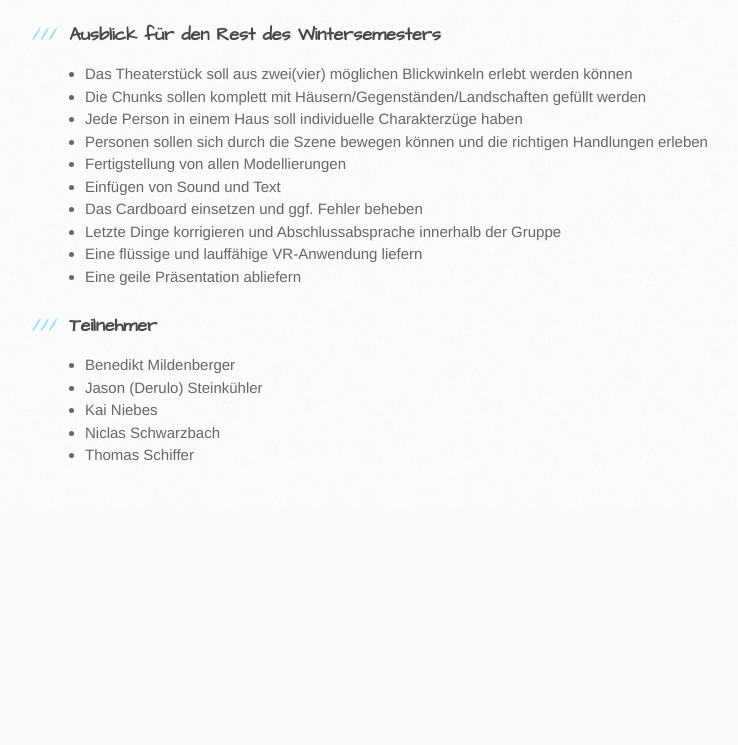
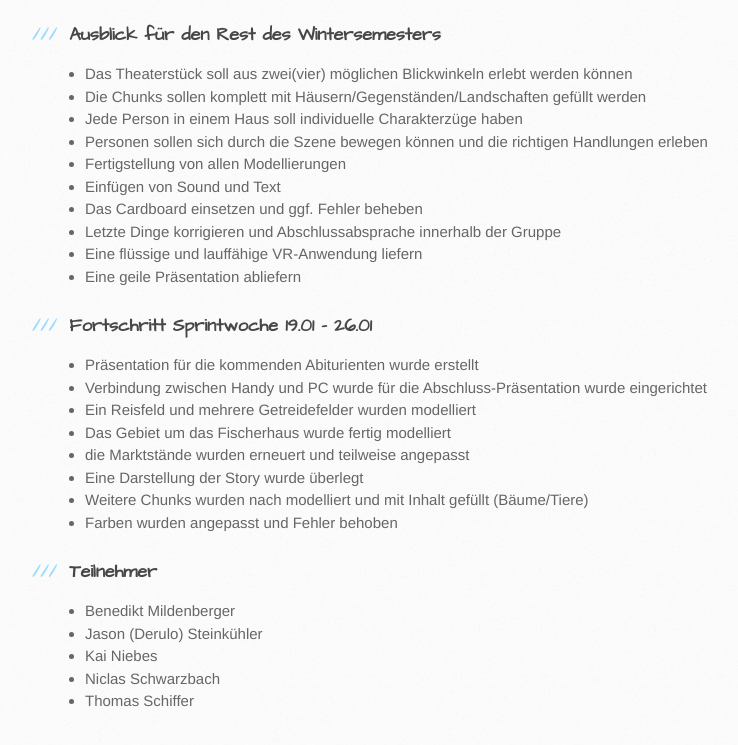
Before and after one commit to HeyItsBATMAN/vrsezuan, a plain HTML site: page index.html in a window 1280 px wide. Shown: the part 1622-2367 px from the top of the page, without its empty margins (105-843 px from the left). Before the commit the page ends 2131 px from the top, so only its background shows below. Drawn offline with Linux system fonts and the light colour scheme.

Commit message:
Update index.html

```diff
--- a/index.html
+++ b/index.html
@@ -129,6 +129,21 @@
   <li>Eine geile Präsentation abliefern</li>
 </ul>
 
+<h3>
+<a id="fortschritt-sprintwoche-1901---2601" class="anchor" href="#fortschritt-sprintwoche-1901---2601" aria-hidden="true"><span aria-hidden="true" class="octicon octicon-link"></span></a>Fortschritt Sprintwoche 19.01 - 26.01</h3>
+
+<ul>
+<li>Präsentation für die kommenden Abiturienten wurde erstellt</li>
+  <li>Verbindung zwischen Handy und PC wurde für die Abschluss-Präsentation wurde eingerichtet</li>
+  <li>Ein Reisfeld und mehrere Getreidefelder wurden modelliert</li>
+  <li>Das Gebiet um das Fischerhaus wurde fertig modelliert</li>
+  <li>die Marktstände wurden erneuert und teilweise angepasst</li>
+  <li>Eine Darstellung der Story wurde überlegt</li>
+  <li>Weitere Chunks wurden nach modelliert und mit Inhalt gefüllt (Bäume/Tiere)</li>
+  <li>Farben wurden angepasst und Fehler behoben</li>
+
+</ul>
+
 
 <h3>
 <a id="teilnehmer" class="anchor" href="#teilnehmer" aria-hidden="true"><span aria-hidden="true" class="octicon octicon-link"></span></a>Teilnehmer</h3>
```
